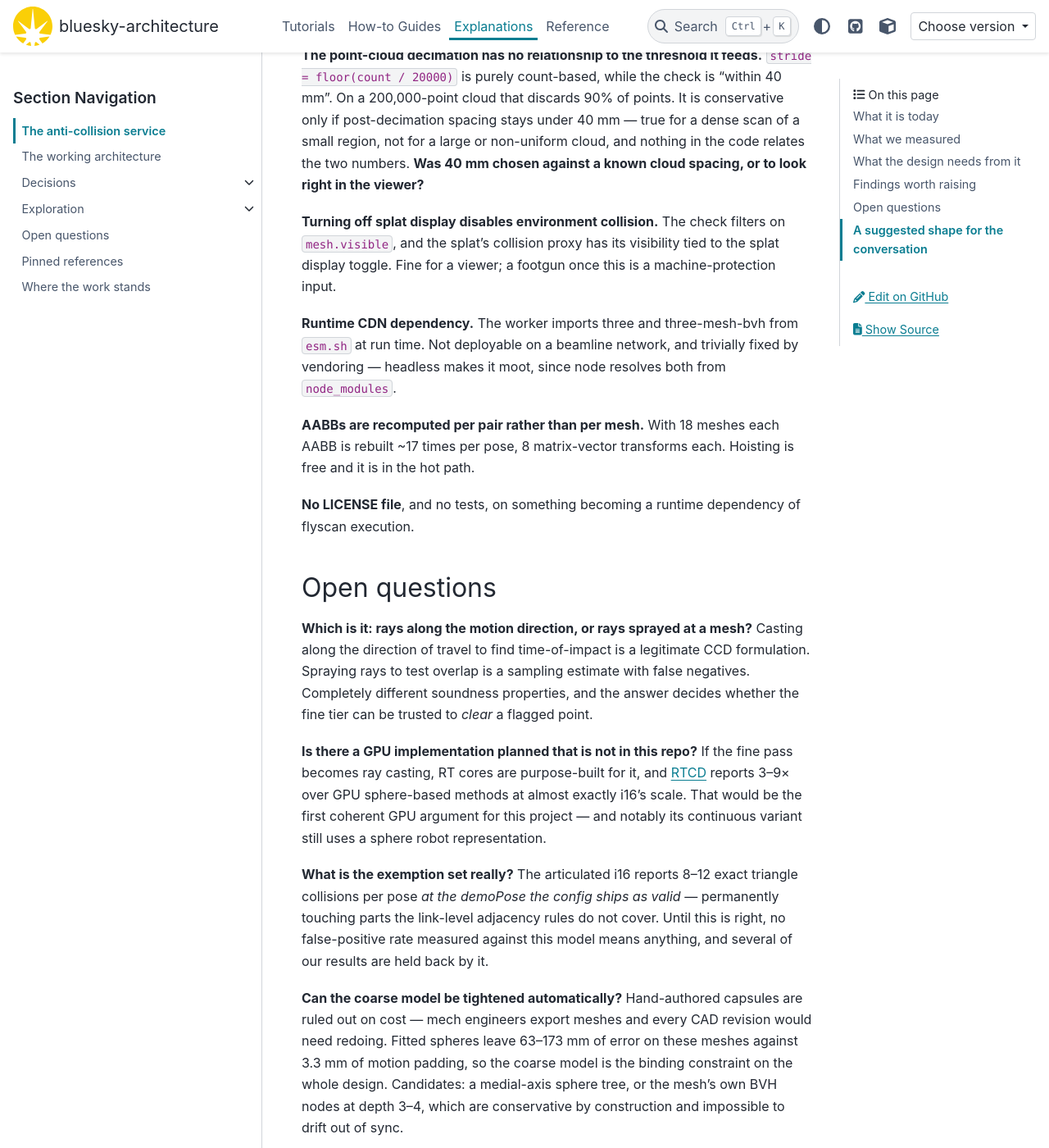
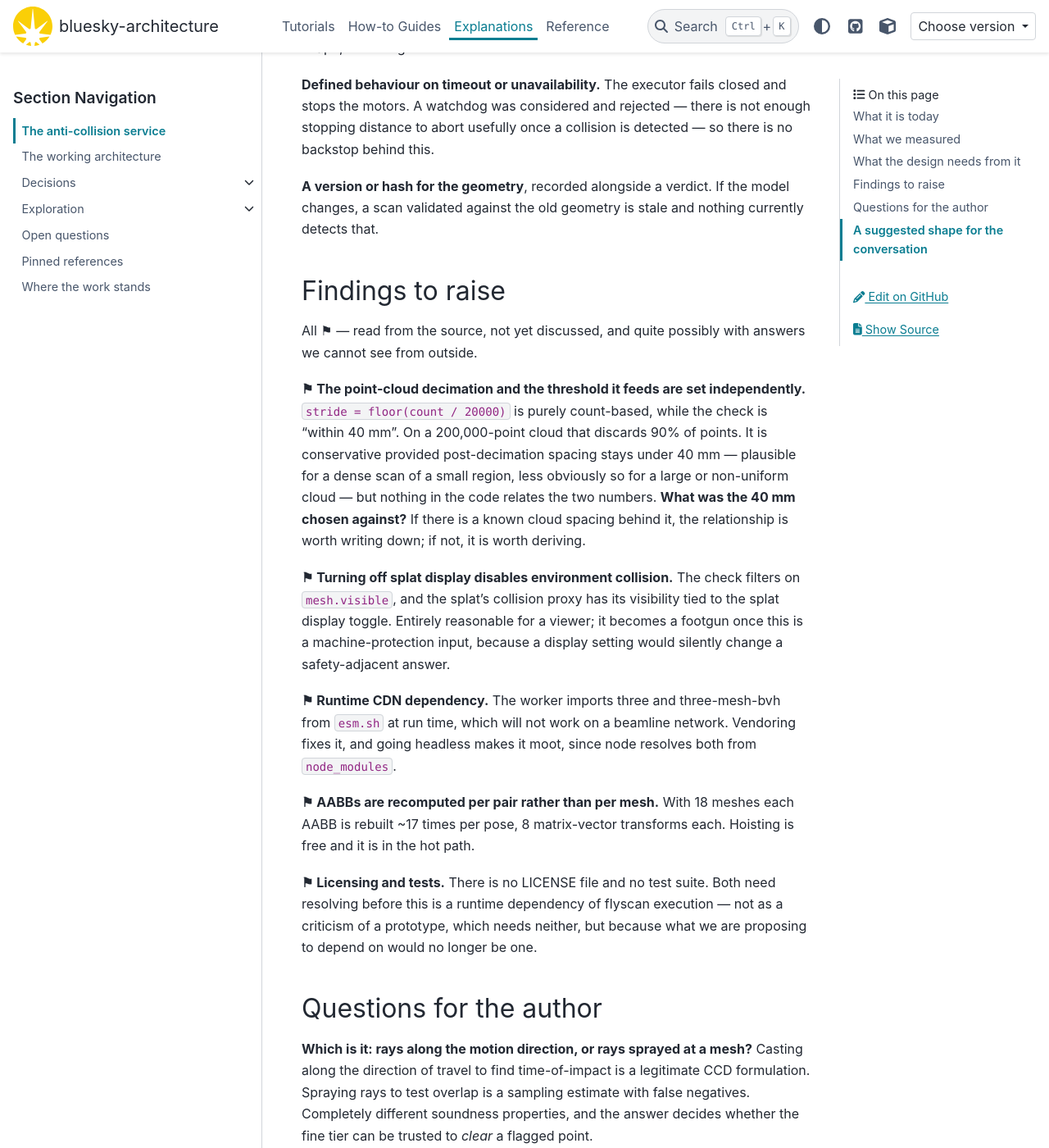
Before and after one commit to coretl/bluesky-architecture, a Sphinx documentation site: the page built from docs/explanations/anti-collision-service.md, in a window 1280 px wide and 1400 px high, scrolled down 4047 px. Shown: the whole window at 82% size. Built offline with Sphinx 7.4.7 and the PyData theme 0.15.4, drawn with Linux system fonts in a browser that asks for light colours; pages that are not in the unit, such as notebooks, are missing from menus; the version number could not be read and is left out; some of the changed text lies outside the part shown.

Commit message:
Mark which service findings have actually been raised with Gareth
This page is about to be read by people at a meeting its author may not be at,
and it was written as a working note to myself. Read cold, a line like "was
40 mm chosen against a known cloud spacing, or to look right in the viewer?"
lands as a verdict on someone's work rather than as the open question it is.

Every technical finding survives unchanged. What changes is that the page now
says at the top that most of it has not been put to him, marks each unraised
finding, and asks rather than concludes:

- "What is committed does neither" becomes an observation that the description
  is most likely of intent rather than current state — which is what the page
  already argued two paragraphs later.
- The 40 mm question asks what it was chosen against, and says the relationship
  is worth writing down if there is one and deriving if there is not.
- The licence and tests point says explicitly that it is not a criticism of a
  prototype, which needs neither. The problem is that what we are proposing to
  depend on would no longer be a prototype.
- "Described loosely from memory by someone who did not write the code" is out.
  It was not needed to make the point and it is not mine to make.

Its Open questions section restated Q1, Q2 and Q15 in full; it now points at
them, for the same one-place-to-correct reason as the last commit.

Co-Authored-By: Claude Opus 5 <noreply@anthropic.com>

````diff
--- a/docs/explanations/anti-collision-service.md
+++ b/docs/explanations/anti-collision-service.md
@@ -4,18 +4,28 @@ Everything known about [`garethnisbet/Robot`](https://github.com/garethnisbet/Ro
 gathered in one place so it can be worked through with its author. Read at
 `f7875dd` on `master` — see [](pinned-references.md) for exact line references.
 
-The wider survey of what other collision libraries do is in
-[](exploration/collision-libraries.md); this page is about *this* service.
+```{note}
+This page was written to prepare a technical conversation with Gareth Nisbet,
+who wrote the service. **Most of what is below has not yet been put to him.**
+Findings are marked ⚑ where they have not, and should be read as questions from
+someone who has read the code from outside rather than as conclusions about it.
+Several are likely to have answers that are not visible in the source.
+```
+
+The wider survey of what collision libraries do generally is in
+[](exploration/collision-libraries.md); the numbers are in
+[](exploration/measurements.md). This page is about *this* service.
 
 ## What it is today
 
 An interactive three.js viewer and control panel for robots and diffractometers,
 with a WebSocket remote-control API. ~8.9k lines of JavaScript, ~7.3k of Python.
 Single author, 50 commits, April–July 2026. CI builds a container; Helm deploys
-it at `robots.diamond.ac.uk`. No LICENSE file, no tests.
+it at `robots.diamond.ac.uk`.
 
-It grew anti-collision out of a visualiser, which is worth holding in mind: the
-parts that are excellent are the ones a visualiser needs.
+It grew anti-collision out of a visualiser, which is worth holding in mind
+throughout: the parts that are excellent are the ones a visualiser needs, and
+that is not a criticism of them.
 
 ### Two collision implementations, in different languages
 
@@ -31,16 +41,20 @@ parts that are excellent are the ones a visualiser needs.
 Gareth describes `planner.py` as a failed experiment awaiting deletion, and the
 intended design as **capsules first, ray casting second**.
 
-**What is committed does neither.** The collision path calls exactly two
-geometric tests — `intersectsGeometry` (triangle-triangle BVH) and
-`closestPointToPoint` (point cloud) — plus a floor check. The string "capsule"
-appears in no JavaScript file. The only raycasting is VR controller pointing and
-click-to-select. Both other branches (`Dev`, `Developement`) are the same.
+**The committed code does something different from that description**, and the
+most likely explanation is that the description is of intent rather than of the
+current state. The collision path calls exactly two geometric tests —
+`intersectsGeometry` (triangle-triangle BVH) and `closestPointToPoint` (point
+cloud) — plus a floor check. The string "capsule" appears in no JavaScript file.
+The only raycasting is VR controller pointing and click-to-select. Both other
+branches (`Dev`, `Developement`) are the same.
 
-Most likely explanation: `closestPointToPoint` with a 40 mm threshold *is* a
-sphere-vs-mesh proximity query, and both it and raycasting are three-mesh-bvh
-tree queries. Described loosely from memory by someone who did not write the
-code, "capsules and rays" is a fair account of "40 mm radii and BVH queries".
+The two accounts are closer than they look: `closestPointToPoint` with a 40 mm
+threshold *is* a sphere-vs-mesh proximity query, and both it and raycasting are
+three-mesh-bvh tree queries. "Capsules and rays" is a fair informal account of
+"40 mm radii and BVH queries". **Worth confirming which is the plan of record**,
+because the two have different soundness properties and the design depends on
+what the fine tier ends up being.
 
 ### Things it already gets right
 
@@ -58,40 +72,38 @@ is what collision consumes. Someone solved the headless problem on purpose.
 
 **The config format is a good artefact.** `*_config.json` + `*_scene.glb` is a
 portable scene description that a viewer and a checker can both consume, and it
-already models i16 and i19.
+already models i16 and i19. It is the natural interface between the two halves
+of any split.
 
 ## What we measured
 
-All on real i16 geometry: 18 meshes, 233,034 triangles.
+All on real i16 geometry: 18 meshes, 233,034 triangles. Tables in
+[](exploration/measurements.md).
 
 **It runs headless.** node 18 with the pinned three 0.168 and three-mesh-bvh
 0.7.8, loading `i16_scene.glb`, building BVHs and checking all 153 pairs with no
 WebGL context and no DOM. The apparent dependency was on `render()`'s side
 effect of refreshing world matrices — `scene.updateMatrixWorld()`, 2.5 µs of
-pure CPU maths.
+pure CPU maths. That removes what looked like a blocking obstacle to reusing the
+engine outside a browser.
 
-**It is not GPU.** three-mesh-bvh is a CPU BVH library, the Web Worker is a CPU
-thread, and the Helm chart requests `cpu: 4000m` with no GPU resource. GPU
-appears only in `js/vr.js` and `js/stl.js` — rendering.
+**The collision maths is CPU, not GPU.** three-mesh-bvh is a CPU BVH library,
+the Web Worker is a CPU thread, and the Helm chart requests `cpu: 4000m` with no
+GPU resource. GPU appears only in `js/vr.js` and `js/stl.js` — rendering. Noted
+because we had been reasoning as though the GPU was why the service had to be
+external. It is not, though there remain good reasons for it to be.
 
-**Per-pair cost**, and the counterintuitive part is which case is expensive:
-
-| regime | JS default | JS with SAH | coal/FCL |
-|---|---|---|---|
-| AABB reject | 0.5 µs | 0.3 µs | 0.2 µs |
-| BVH descent, **no** intersection | 2302 µs | ~1550 µs | 250 µs |
-| BVH descent, intersecting | 965 µs | ~735 µs | 51 µs |
-
-Proving two meshes *don't* touch is the expensive case — a collision exits at
+**Proving two meshes don't touch is the expensive case** — a collision exits at
 the first triangle, a near miss forces exhaustive descent of both trees. A
-well-optimised scan is almost entirely near misses.
-
-Note `strategy: SAH` is a one-line change worth ~1.5× on the dominant case.
+well-optimised scan is almost entirely near misses, so the worst case is the
+normal case. `strategy: SAH` is a one-line change worth ~1.5× on that dominant
+case.
 
 **Descending the BVH deeper is free.** Rejection improves 71.3% → 82.2% from
 depth 0 to 6 at flat cost, because the descent prunes. Depth 3–4 is the knee and
 halves the false positives for nothing. Today the code stops at depth 0 — one
-box per mesh — then jumps to leaves.
+box per mesh — then jumps to leaves. This looks like the cheapest available
+improvement to the code as it stands.
 
 **Rejection saturates after depth 3–4**, which says the limit is the bounding
 volume's *shape*: three-mesh-bvh nodes are axis-aligned in the mesh's local
@@ -101,7 +113,8 @@ frame, so a rotated arm's world box inflates however finely you subdivide.
 16,384 rays costs 137 ms per pose and can still miss a 31 mm feature at 1 m —
 larger than the 20 mm detector-to-sample clearance this exists to enforce. Rays
 sample; the fine tier gets the last word, so false negatives there are
-confidently-cleared real collisions.
+confidently-cleared real collisions. This is the strongest reason to pin down
+the "rays" question below.
 
 **glTF carries no convention risk.** three.js and trimesh place all 18 meshes
 identically to 1.55e-15 m, because glTF stores transforms as matrices or
@@ -115,16 +128,18 @@ glTF's `xyzw`.
 **A batch API.** The executor submits a few seconds of motion at the servo rate
 — order 15,000 points — checked ahead of the motion. The current WebSocket
 vocabulary is `setJoints` (one pose) and `getCollisions` (current pose), so a
-batch would be 15,000 round trips through a browser. This is the single most
-important thing.
+batch would be 15,000 round trips. This is the single most important item, and
+it is cheapest to influence now, while the API is being written.
 
 **Per-point verdicts that name the implicated pair**, not a boolean. Without the
 pair, the exact tier cannot be restricted to what the coarse tier flagged, and
-the tiering buys nothing — measured, ~105 s versus a few seconds per batch.
+the tiering buys nothing — measured, ~105 s versus a few seconds per batch. This
+is ADR-0006, and it is the load-bearing requirement on the contract.
 
 **Padding as a request parameter.** Insertion-time and runtime want very
 different margins against the same geometry; two models that can drift apart is
-strictly worse than one model with two margins.
+strictly worse than one model with two margins. `coal`'s `security_margin` is
+exactly this shape, if the engine ever moves there.
 
 **Defined behaviour on timeout or unavailability.** The executor fails closed
 and stops the motors. A watchdog was considered and rejected — there is not
@@ -135,34 +150,41 @@ there is no backstop behind this.
 model changes, a scan validated against the old geometry is stale and nothing
 currently detects that.
 
-## Findings worth raising
+## Findings to raise
 
-**The point-cloud decimation has no relationship to the threshold it feeds.**
-`stride = floor(count / 20000)` is purely count-based, while the check is
-"within 40 mm". On a 200,000-point cloud that discards 90% of points. It is
-conservative only if post-decimation spacing stays under 40 mm — true for a
-dense scan of a small region, not for a large or non-uniform cloud, and nothing
-in the code relates the two numbers. **Was 40 mm chosen against a known cloud
-spacing, or to look right in the viewer?**
+All ⚑ — read from the source, not yet discussed, and quite possibly with answers
+we cannot see from outside.
 
-**Turning off splat display disables environment collision.** The check filters
-on `mesh.visible`, and the splat's collision proxy has its visibility tied to
-the splat display toggle. Fine for a viewer; a footgun once this is a
-machine-protection input.
+**⚑ The point-cloud decimation and the threshold it feeds are set
+independently.** `stride = floor(count / 20000)` is purely count-based, while
+the check is "within 40 mm". On a 200,000-point cloud that discards 90% of
+points. It is conservative provided post-decimation spacing stays under 40 mm —
+plausible for a dense scan of a small region, less obviously so for a large or
+non-uniform cloud — but nothing in the code relates the two numbers. **What was
+the 40 mm chosen against?** If there is a known cloud spacing behind it, the
+relationship is worth writing down; if not, it is worth deriving.
 
-**Runtime CDN dependency.** The worker imports three and three-mesh-bvh from
-`esm.sh` at run time. Not deployable on a beamline network, and trivially fixed
-by vendoring — headless makes it moot, since node resolves both from
+**⚑ Turning off splat display disables environment collision.** The check
+filters on `mesh.visible`, and the splat's collision proxy has its visibility
+tied to the splat display toggle. Entirely reasonable for a viewer; it becomes a
+footgun once this is a machine-protection input, because a display setting would
+silently change a safety-adjacent answer.
+
+**⚑ Runtime CDN dependency.** The worker imports three and three-mesh-bvh from
+`esm.sh` at run time, which will not work on a beamline network. Vendoring fixes
+it, and going headless makes it moot, since node resolves both from
 `node_modules`.
 
-**AABBs are recomputed per pair rather than per mesh.** With 18 meshes each
+**⚑ AABBs are recomputed per pair rather than per mesh.** With 18 meshes each
 AABB is rebuilt ~17 times per pose, 8 matrix-vector transforms each. Hoisting is
 free and it is in the hot path.
 
-**No LICENSE file**, and no tests, on something becoming a runtime dependency of
-flyscan execution.
+**⚑ Licensing and tests.** There is no LICENSE file and no test suite. Both need
+resolving before this is a runtime dependency of flyscan execution — not as a
+criticism of a prototype, which needs neither, but because what we are proposing
+to depend on would no longer be one.
 
-## Open questions
+## Questions for the author
 
 **Which is it: rays along the motion direction, or rays sprayed at a mesh?**
 Casting along the direction of travel to find time-of-impact is a legitimate CCD
@@ -177,24 +199,22 @@ methods at almost exactly i16's scale. That would be the first coherent GPU
 argument for this project — and notably its continuous variant still uses a
 sphere robot representation.
 
-**What is the exemption set really?** The articulated i16 reports 8–12 exact
-triangle collisions per pose *at the demoPose the config ships as valid* —
-permanently touching parts the link-level adjacency rules do not cover. Until
-this is right, no false-positive rate measured against this model means
-anything, and several of our results are held back by it.
+**What is the exemption set?** The articulated i16 reports 8–12 exact triangle
+collisions per pose *at the demoPose the config ships as valid* — permanently
+touching parts the link-level adjacency rules do not cover. Until this is
+settled, no false-positive rate measured against this model means anything, and
+several of our results are held back by it. Q2 in [](open-questions.md).
 
-**Can the coarse model be tightened automatically?** Hand-authored capsules are
-ruled out on cost — mech engineers export meshes and every CAD revision would
-need redoing. Fitted spheres leave 63–173 mm of error on these meshes against
-3.3 mm of motion padding, so the coarse model is the binding constraint on the
-whole design. Candidates: a medial-axis sphere tree, or the mesh's own BVH nodes
-at depth 3–4, which are conservative by construction and impossible to drift out
-of sync.
+**Can the coarse model be tightened automatically?** Fitted spheres leave
+63–173 mm of error on these meshes against 3.3 mm of motion padding, so this is
+the binding constraint on the whole design. Candidates: a medial-axis sphere
+tree, or the mesh's own BVH nodes at depth 3–4. Q1 in [](open-questions.md).
 
 **Are `i16_config.json` and `i19_config.json` production geometry or demos?**
 
 **How do the config's joint names map to dodal devices and PVs?** `Gamma`,
-`Merlin`, `Crystal` are recognisable but tied to nothing.
+`Merlin`, `Crystal` are recognisable but tied to nothing. Q15 in
+[](open-questions.md).
 
 ## A suggested shape for the conversation
 
@@ -205,9 +225,9 @@ of sync.
 3. Whether the coarse model can be derived automatically and how tight it gets —
    half a day on one detector arm would answer it.
 4. Rays along motion versus rays at a mesh, and whether GPU is coming.
-5. The smaller findings above, which are all cheap fixes.
+5. The ⚑ findings above, which are all cheap fixes.
 
 Roles worth proposing: the three.js application stays the **viewer and
-model-authoring tool**, which is what it is good at, and the checking engine
-becomes headless against the same configs and GLBs. The `*_config.json` +
-`*_scene.glb` pair is already the interface between the two.
+model-authoring tool**, which is what it is good at and what it was built to be,
+and the checking engine becomes headless against the same configs and GLBs. The
+`*_config.json` + `*_scene.glb` pair is already the interface between the two.
````
